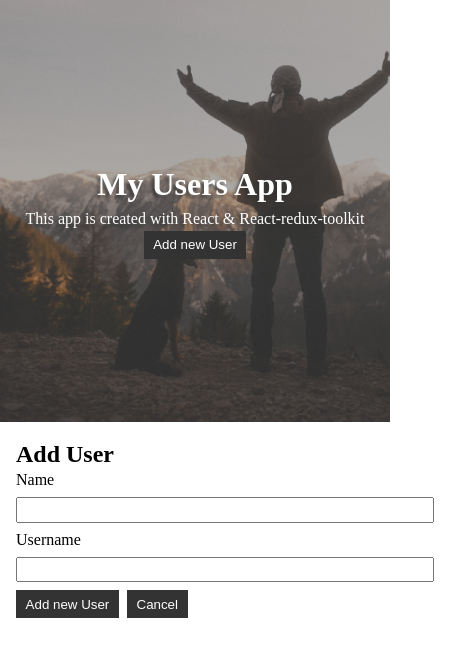
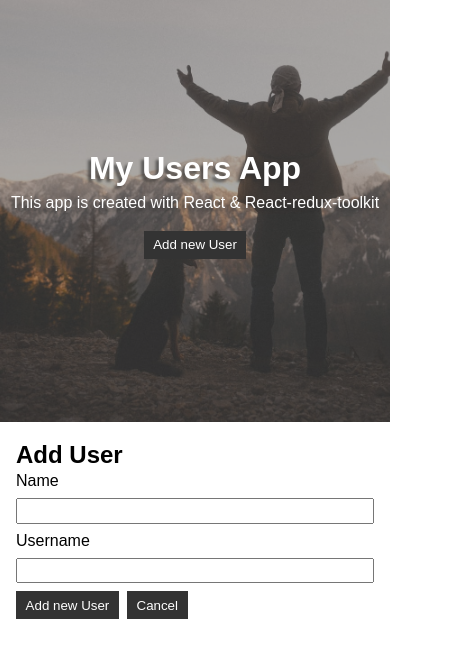
Before and after one commit to mmdw1976/crud-redux-toolkit, a React (Create React App) app: page /user/create in a window 390 px wide. Shown: the top 658 px of the page, 450 px wide, since content can reach past the window. Built offline with nearby package versions, Linux system fonts and the light colour scheme.

Commit message:
Small mobile layout styling adjustments

```diff
--- a/src/components/forms/Form.css
+++ b/src/components/forms/Form.css
@@ -1,5 +1,5 @@
 .form-container  {
-    width: 450px;
+    max-width: 450px;
     margin: 0 auto;
     padding: 1rem;
 }
--- a/src/components/header/Header.css
+++ b/src/components/header/Header.css
@@ -33,3 +33,7 @@ header {
     align-items: center;
     justify-content: center;
 }
+
+.header-content button {
+    margin: 1rem;
+}
--- a/src/index.css
+++ b/src/index.css
@@ -2,6 +2,7 @@
     margin: 0;
     padding: 0;
     box-sizing: border-box;
+    font-family: Arial, Helvetica, sans-serif;
 }
 
 p, h1, h2, h3, h4, h5, h6 {
```
